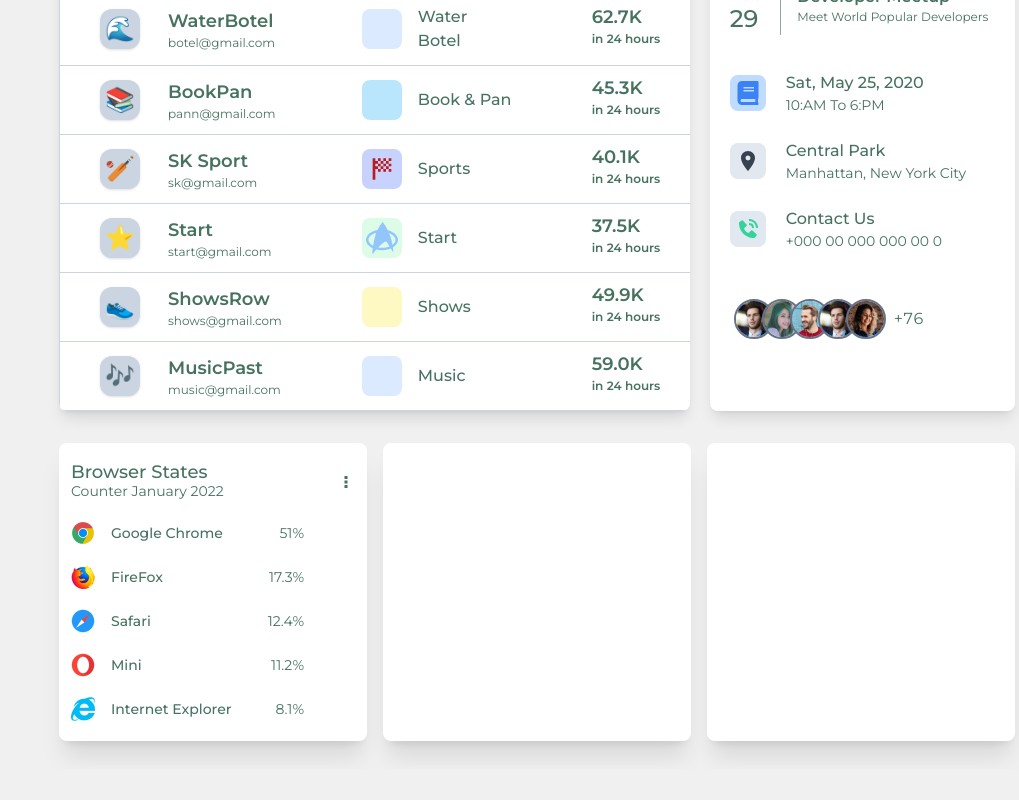
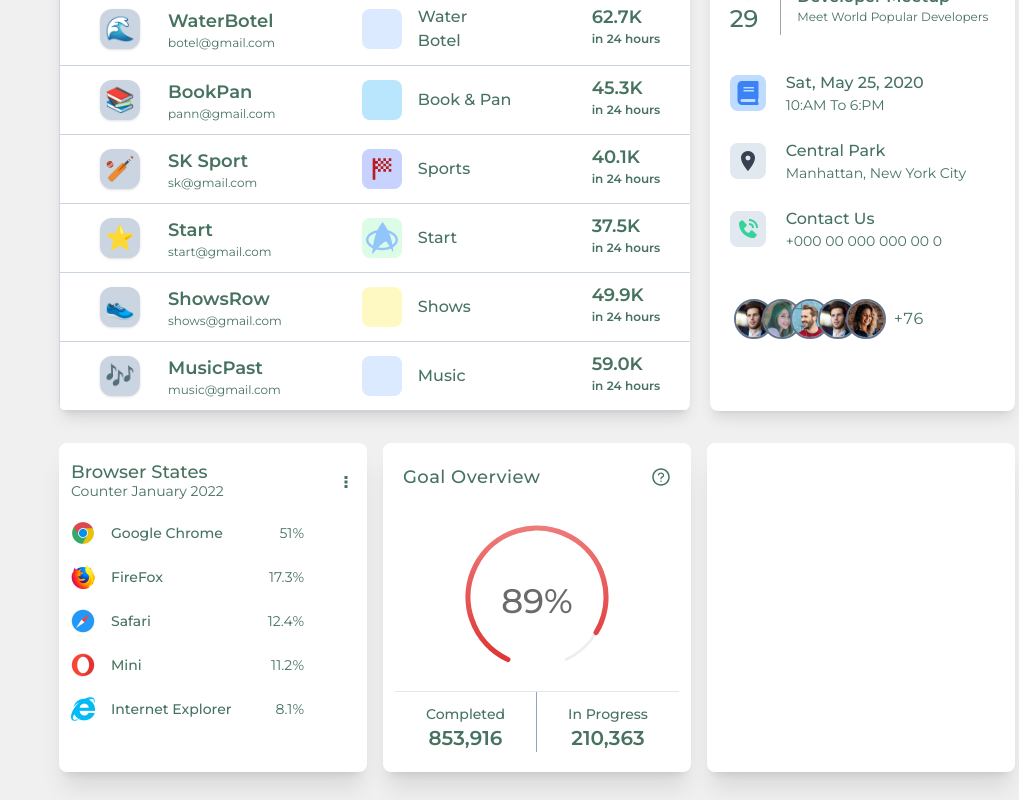
Before and after one commit to saifularafat/admin-dashboard-design, a React (Vite) app: page / in a window 1280 px wide. Shown: the part 1158-1958 px from the top of the page, without its empty margins (261-1280 px from the left). Before the commit the page ends 1927 px from the top, so only its background shows below. Built offline with nearby package versions, Linux system fonts and the light colour scheme; some icons are missing; a web font is replaced by a local one.

Commit message:
global section is cokmplete

```diff
--- a/src/AllChartData.js
+++ b/src/AllChartData.js
@@ -418,4 +418,55 @@ const browserRadialBarChart = {
   },
 }
 
-export { orderBarChart, profitLineChart, earningPieChart, revenueDoubleBarChart, budgetDashesLineChart, browserRadialBarChart }
+const globalAngleChart = {
+  series: [89],
+  options: {
+    stroke: {
+      lineCap: "round"
+    },
+    fill: {
+      type: "gradient",
+      gradient: {
+        shade: "dark",
+        type: "vertical",
+        gradientToColors: ["#df3636", "#ee7a7a"],
+        stops: [0, 100]
+      }
+    },
+    chart: {
+      type: 'radialBar',
+    },
+    plotOptions: {
+      radialBar: {
+        track:{
+          background: '#ebebeb',
+          strokeWidth: '55%',
+        },
+        offsetY: 0,
+        startAngle: -155,
+        endAngle: 155,
+        hollow: {
+          margin: 10,
+          size: '75%',
+          background: 'transparent',
+          image: undefined,
+        },
+        dataLabels: {
+          name: {
+            show: false,
+          },
+          value: {
+            show:true,
+            fontSize: '34px',
+            fontFamily: 'Montserrat, sans-serif',
+            fontWeight: 500,
+            color: "#6b6b6b",
+          }
+        }
+      }
+    },
+    colors: ['#ee7a7a'],
+  },
+}
+
+export { orderBarChart, profitLineChart, earningPieChart, revenueDoubleBarChart, budgetDashesLineChart, browserRadialBarChart, globalAngleChart }
--- a/src/pages/Dashboard/ECommerce/ECommerce.jsx
+++ b/src/pages/Dashboard/ECommerce/ECommerce.jsx
@@ -20,6 +20,7 @@ import firefox from '../../../assets/social/firefox.png'
 import safari from '../../../assets/social/safari.png'
 import mini from '../../../assets/social/mini.png'
 import explorer from '../../../assets/social/explorer.png'
+import GlobalChart from "./GlobalChart";
 
 const ECommerce = () => {
     const { isDarkMode } = Theme();
@@ -120,17 +121,17 @@ const ECommerce = () => {
                         <BiDotsVertical className="text-lg" />
                     </div>
                     <div className="pt-5 space-y-5">
-                       <BrowserCart image={chrome} title="Google Chrome" percent="51%" settings={{series: browserRadialBarChart.series1, options: {...browserRadialBarChart.options, colors: browserRadialBarChart.options.colors1}}} />
-                       <BrowserCart image={firefox} title="FireFox" percent="17.3%" settings={{series: browserRadialBarChart.series2, options: {...browserRadialBarChart.options, colors: browserRadialBarChart.options.colors2}}} />
-                       <BrowserCart image={safari} title="Safari" percent="12.4%" settings={{series: browserRadialBarChart.series3, options: {...browserRadialBarChart.options, colors: browserRadialBarChart.options.colors3}}} />
-                       <BrowserCart image={mini} title="Mini" percent="11.2%" settings={{series: browserRadialBarChart.series4, options: {...browserRadialBarChart.options, colors: browserRadialBarChart.options.colors4}}} />
-                       <BrowserCart image={explorer} title="Internet Explorer" percent="8.1%" settings={{series: browserRadialBarChart.series5, options: {...browserRadialBarChart.options, colors: browserRadialBarChart.options.colors5}}} />
+                        <BrowserCart image={chrome} title="Google Chrome" percent="51%" settings={{ series: browserRadialBarChart.series1, options: { ...browserRadialBarChart.options, colors: browserRadialBarChart.options.colors1 } }} />
+                        <BrowserCart image={firefox} title="FireFox" percent="17.3%" settings={{ series: browserRadialBarChart.series2, options: { ...browserRadialBarChart.options, colors: browserRadialBarChart.options.colors2 } }} />
+                        <BrowserCart image={safari} title="Safari" percent="12.4%" settings={{ series: browserRadialBarChart.series3, options: { ...browserRadialBarChart.options, colors: browserRadialBarChart.options.colors3 } }} />
+                        <BrowserCart image={mini} title="Mini" percent="11.2%" settings={{ series: browserRadialBarChart.series4, options: { ...browserRadialBarChart.options, colors: browserRadialBarChart.options.colors4 } }} />
+                        <BrowserCart image={explorer} title="Internet Explorer" percent="8.1%" settings={{ series: browserRadialBarChart.series5, options: { ...browserRadialBarChart.options, colors: browserRadialBarChart.options.colors5 } }} />
                     </div>
                 </div>
-                <div className={`${isDarkMode ? "bg-slate-800" : "bg-white"} text-accent col-span-2 py-4 px-2 shadow-xl rounded-lg`}>
-
+                <div className={`${isDarkMode ? "bg-slate-800" : "bg-white"} text-accent col-span-2 py-5 px-3 shadow-xl rounded-lg`}>
+                    <GlobalChart />
                 </div>
-                <div className={`${isDarkMode ? "bg-slate-800" : "bg-white"} text-accent col-span-2 py-4 px-2 shadow-xl rounded-lg`}>
+                <div className={`${isDarkMode ? "bg-slate-800" : "bg-white"} text-accent col-span-2 py-5 px-3 shadow-xl rounded-lg`}>
 
                 </div>
             </div>
--- a/src/pages/Dashboard/ECommerce/GlobalChart.jsx
+++ b/src/pages/Dashboard/ECommerce/GlobalChart.jsx
@@ -1,9 +1,45 @@
+import { useState } from "react";
+import { globalAngleChart } from "../../../AllChartData";
+import { AiOutlineQuestionCircle } from "react-icons/ai";
+import ReactApexChart from "react-apexcharts";
 
 const GlobalChart = () => {
+    const [radialBar] = useState(globalAngleChart)
+    const [question, setQuestion] = useState(false);
+
     return (
-        <div>
-
-        </div>
+        <>
+            <div className="flex items-center justify-between text-accent px-2">
+                <h3 className="text-lg font-medium tracking-wide">Goal Overview</h3>
+                <AiOutlineQuestionCircle
+                    onClick={() => setQuestion(!question)}
+                    className="w-5 h-5 cursor-pointer" />
+                {
+                    !question ? '' : <span className="text-xs">This is question </span>
+                }
+            </div>
+            <div className="py-4 flex items-center justify-center">
+                <ReactApexChart options={radialBar.options} series={radialBar.series} type="radialBar" height={200} width={180} />
+            </div>
+            <div className="flex border-0 border-t border-solid border-gray-200">
+                <div className="w-1/2 pt-3 border-0 border-r border-solid border-slate-400 text-center">
+                    <p className="font-medium text-sm">Completed</p>
+                    <h3 className="font-semibold text-xl">853,916</h3>
+                </div>
+                <div className="text-center text-accent w-1/2 pt-3">
+                    <p className="font-medium text-sm">In Progress</p>
+                    <h3 className="font-semibold text-xl">210,363</h3>
+                </div>
+                {/* <div className="completed w-1/2 py-6 border-0 border-r border-solid border-gray-200 text-center">
+                    <p className="text-gray-400 font-medium text-xl tracking-wider">Completed</p>
+                    <h2 className="text-gray-600 font-semibold text-3xl">734,484</h2>
+                </div>
+                <div className="progress w-1/2 py-6 text-center">
+                    <p className="text-gray-400 font-medium text-xl tracking-wider">in progress</p>
+                    <h2 className="text-gray-600 font-semibold text-3xl">135,483</h2>
+                </div> */}
+            </div>
+        </>
     );
 };
 
```
